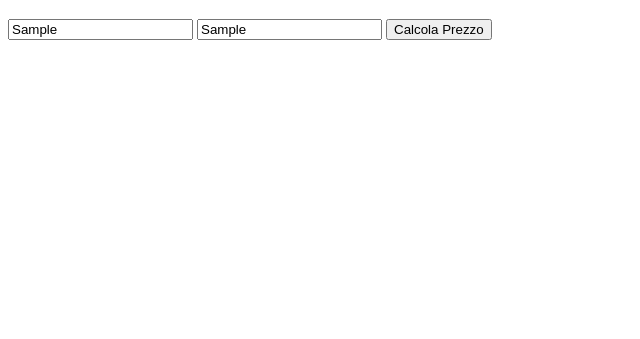
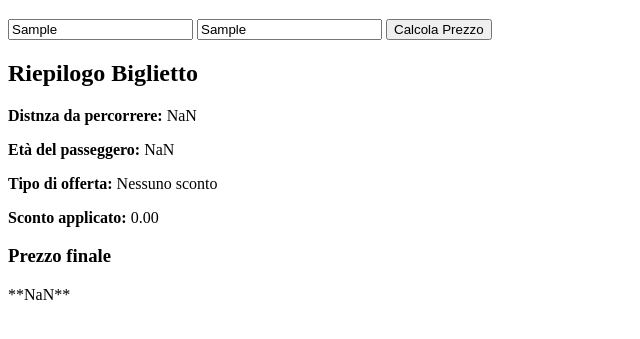
Before and after one commit to xhonatankonomi/js-biglietto-treno-form, a plain HTML site: page index.html in a window 1280 px wide. Both pictures are taken after typing "Sample", "Sample" into the empty fields and a click on the button "Calcola Prezzo". Shown: the part 61-400 px from the top of the page, without its empty margins (0-640 px from the left). Drawn offline with Linux system fonts and the light colour scheme.

Commit message:
feat: Display calculated ticket details in output page
This commit adds a dedicated section to display the calculated ticket details (distance, age, discount type, discount amount, and final price) in the HTML page. The script now dynamically updates the content of the output page with these details after the "Calcola Prezzo" button is clicked. An initial message has been added to the output page to guide the user.

```diff
--- a/assets/script/main.js
+++ b/assets/script/main.js
@@ -6,7 +6,7 @@ const prezzoKm = 0.21;
 const scontoMinorenni = 0.2;
 const sconto65 = 0.4;
 const bottone = document.getElementById('calcolaBtn');
-
+const outputPage = document.getElementById('risultati-biglietto')
 
 bottone.addEventListener('click', function () {
     let kmInput = document.getElementById('kmInput').value;
@@ -40,8 +40,13 @@ bottone.addEventListener('click', function () {
     <h2>Riepilogo Biglietto</h2>
     <p><strong>Distnza da percorrere:</strong> ${kmTotali}</p>
     <p><strong>Età del passeggero:</strong> ${etaPasseggero}</p>
+    <p><strong>Tipo di offerta:</strong> ${tipoSconto}</p>
+    <p><strong>Sconto applicato:</strong> ${importoFormattato}</p>
+    <h3>Prezzo finale</h3>
+    <p>**${prezzoFormattato}**</p>
+    `
 
-    `
+    outputPage.innerHTML = outputHtml;
 
     /* console.log("Km da percorrere:", kmTotali);
     console.log("Età del passeggero:", etaPasseggero);
--- a/index.html
+++ b/index.html
@@ -12,7 +12,9 @@
     <input type="text" id="kmInput" placeholder="Km da percorrere">
     <input type="text" id="etaInput" placeholder="La tua età">
     <button id="calcolaBtn">Calcola Prezzo</button>
-
+    <div class="risultati-biglietto" id="risultati-biglietto">
+        <p>Inserisci i dati e calcola il prezzo del tuo biglietto</p>
+    </div>
     <script src="./assets/script/main.js"></script>
 </body>
 </html>
```
